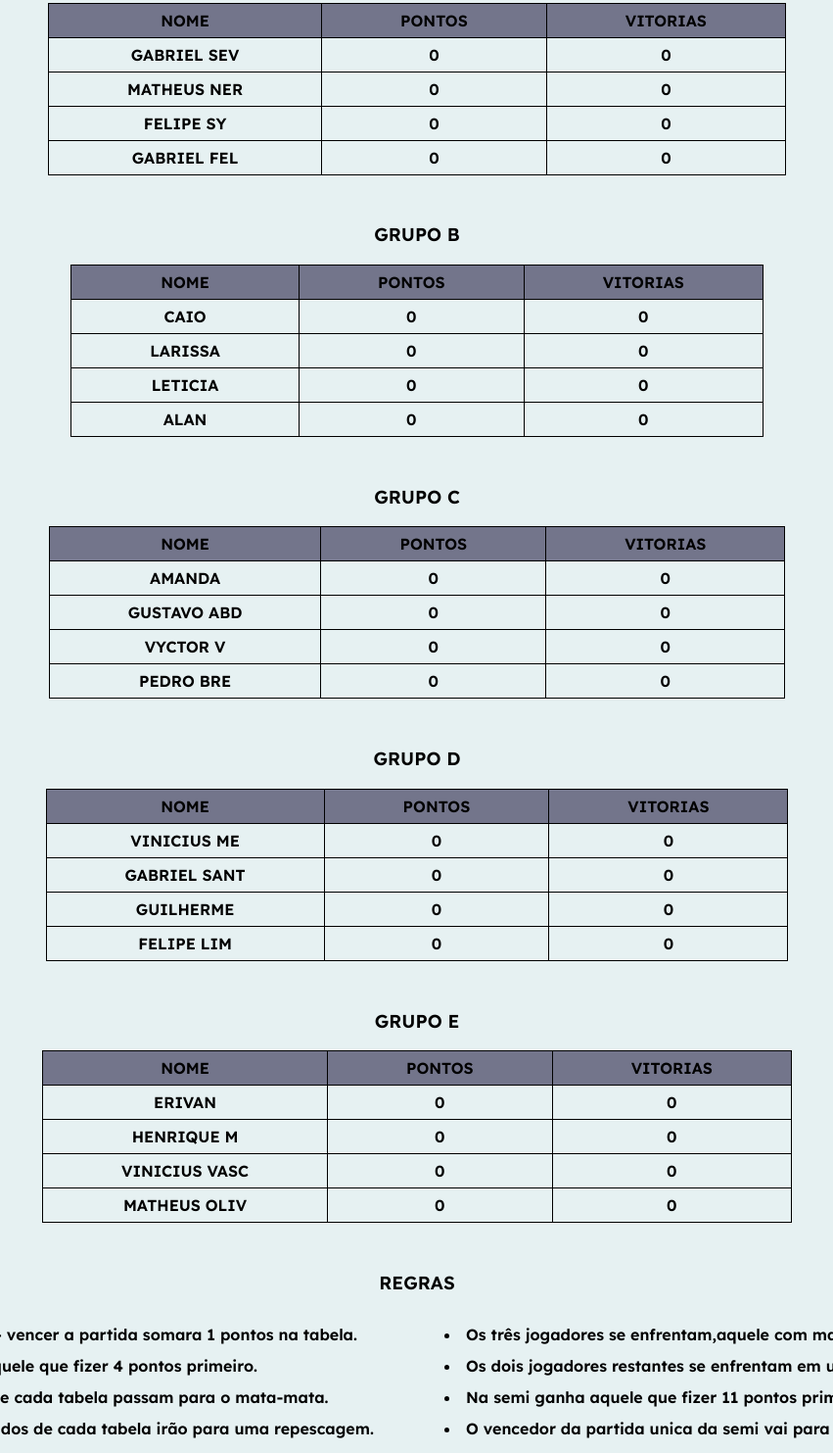
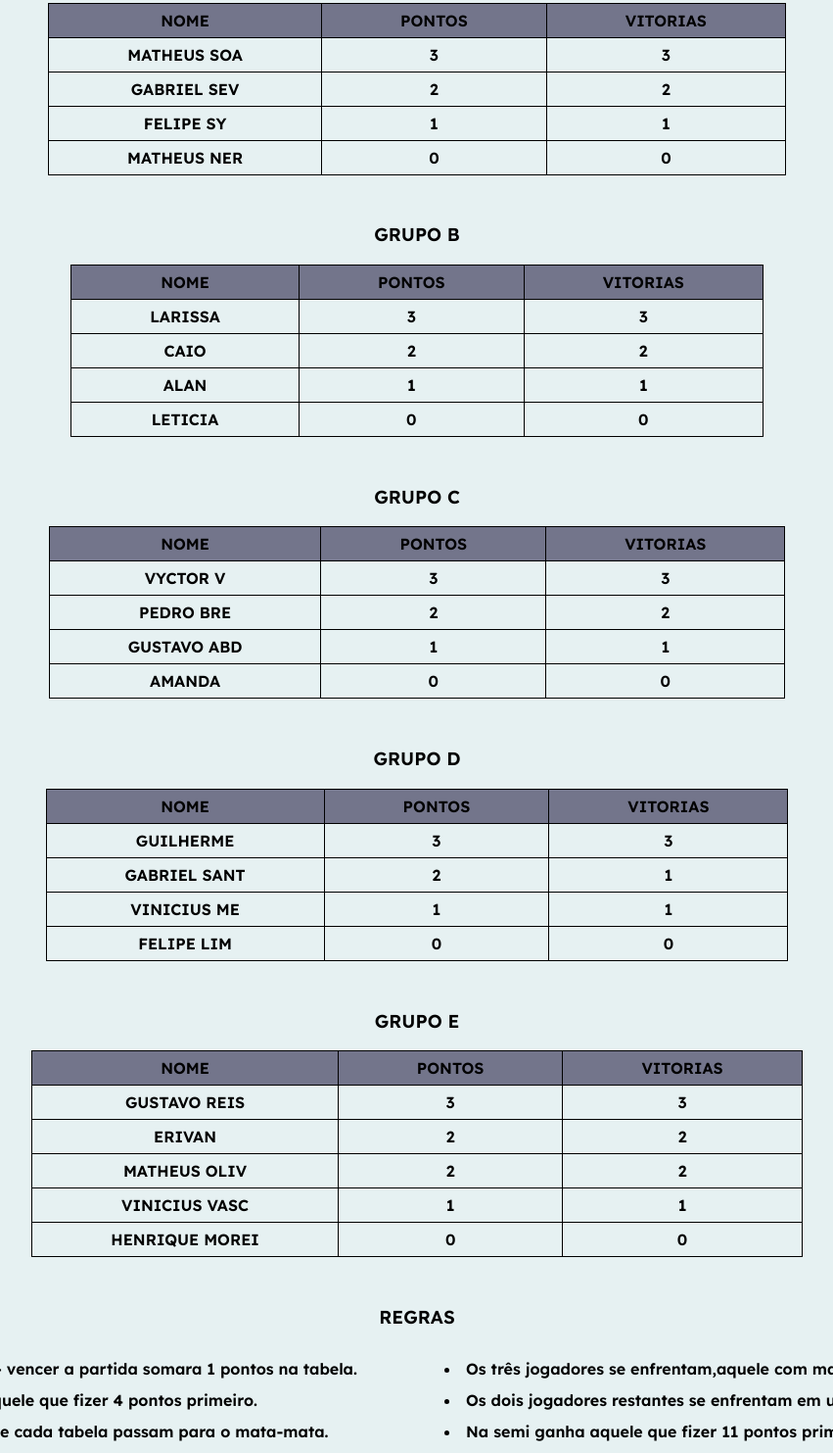
Before and after one commit to vitorazevedosiqueira/cpp-pebolimepingpong, a plain HTML site: page alem/pingpong.html in a window 1280 px wide. Shown: the part 286-1769 px from the top of the page at 98% size, without its empty margins (214-1065 px from the left). Drawn offline with Linux system fonts and the light colour scheme; files whose address does not match are found by name; a web font is replaced by a local one.

Commit message:
atualização da tabela semana1

```diff
--- a/alem/pingpong.html
+++ b/alem/pingpong.html
@@ -38,12 +38,30 @@
 
             </tr>
 
+
+            <tr>
+                <td>MATHEUS SOA</td>
+                <td>3</td>
+                <td>3</td>
+
+            </tr>
+
+
             <tr>
                 <td>GABRIEL SEV</td>
-                <td>0</td>
-                <td>0</td>
+                <td>2</td>
+                <td>2</td>
 
             </tr>
+
+
+            <tr>
+                <td>FELIPE SY</td>
+                <td>1</td>
+                <td>1</td>
+
+            </tr>
+
 
             <tr>
                 <td>MATHEUS NER</td>
@@ -52,18 +70,12 @@
 
             </tr>
 
-            <tr>
-                <td>FELIPE SY</td>
-                <td>0</td>
-                <td>0</td>
 
-            </tr>
-            <tr>
-                <td>GABRIEL FEL</td>
-                <td>0</td>
-                <td>0</td>
 
-            </tr>
+
+
+
+
 
         </table>
 
@@ -77,18 +89,30 @@
             </tr>
 
             <tr>
-                <td>CAIO</td>
-                <td>0</td>
-                <td>0</td>
+                <td>LARISSA</td>
+                <td>3</td>
+                <td>3</td>
 
             </tr>
 
+
             <tr>
-                <td>LARISSA</td>
-                <td>0</td>
-                <td>0</td>
+                <td>CAIO</td>
+                <td>2</td>
+                <td>2</td>
 
             </tr>
+
+
+            <tr>
+                <td>ALAN</td>
+                <td>1</td>
+                <td>1</td>
+
+            </tr>
+
+
+
 
             <tr>
                 <td>LETICIA</td>
@@ -97,12 +121,11 @@
 
             </tr>
 
-            <tr>
-                <td>ALAN</td>
-                <td>0</td>
-                <td>0</td>
 
-            </tr>
+
+
+
+
         </table>
 
         <h3>GRUPO C</h3>
@@ -114,6 +137,33 @@
 
             </tr>
 
+
+
+            <tr>
+                <td>VYCTOR V</td>
+                <td>3</td>
+                <td>3</td>
+
+            </tr>
+
+            <tr>
+                <td>PEDRO BRE</td>
+                <td>2</td>
+                <td>2</td>
+
+            </tr>
+
+
+
+            <tr>
+                <td>GUSTAVO ABD</td>
+                <td>1</td>
+                <td>1</td>
+
+            </tr>
+
+
+
             <tr>
                 <td>AMANDA</td>
                 <td>0</td>
@@ -121,26 +171,19 @@
 
             </tr>
 
-            <tr>
-                <td>GUSTAVO ABD</td>
-                <td>0</td>
-                <td>0</td>
 
-            </tr>
 
-            <tr>
-                <td>VYCTOR V</td>
-                <td>0</td>
-                <td>0</td>
 
-            </tr>
 
-            <tr>
-                <td>PEDRO BRE</td>
-                <td>0</td>
-                <td>0</td>
 
-            </tr>
+
+
+
+
+
+
+
+
         </table>
 
         <h3>GRUPO D</h3>
@@ -151,30 +194,47 @@
                 <th>VITORIAS</th>
 
             </tr>
+
+            <tr>
+                <td>GUILHERME</td>
+                <td>3</td>
+                <td>3</td>
+
+            </tr>
+
+
+
+            <tr>
+                <td>GABRIEL SANT</td>
+                <td>2</td>
+                <td>1</td>
+
+            </tr>
+
+
+
             <tr>
                 <td>VINICIUS ME</td>
-                <td>0</td>
-                <td>0</td>
+                <td>1</td>
+                <td>1</td>
 
             </tr>
-            <tr>
-                <td>GABRIEL SANT</td>
-                <td>0</td>
-                <td>0</td>
 
-            </tr>
-            <tr>
-                <td>GUILHERME</td>
-                <td>0</td>
-                <td>0</td>
 
-            </tr>
+
             <tr>
                 <td>FELIPE LIM</td>
                 <td>0</td>
                 <td>0</td>
 
             </tr>
+
+
+
+
+
+
+
         </table>
 
         <h3>GRUPO E</h3>
@@ -187,33 +247,55 @@
             </tr>
 
             <tr>
+                <td>GUSTAVO REIS</td>
+                <td>3</td>
+                <td>3</td>
+            </tr>
+
+
+            <tr>
                 <td>ERIVAN</td>
+                <td>2</td>
+                <td>2</td>
+
+            </tr>
+
+            <tr>
+                <td>MATHEUS OLIV</td>
+                <td>2</td>
+                <td>2</td>
+
+            </tr>
+
+            <tr>
+                <td>VINICIUS VASC</td>
+                <td>1</td>
+                <td>1</td>
+
+            </tr>
+
+            <tr>
+                <td>HENRIQUE MOREI</td>
                 <td>0</td>
                 <td>0</td>
 
             </tr>
 
-            <tr>
-                <td>HENRIQUE M</td>
-                <td>0</td>
-                <td>0</td>
-
-            </tr>
-
-            <tr>
-                <td>VINICIUS VASC</td>
-                <td>0</td>
-                <td>0</td>
 
 
-            </tr>
 
-            <tr>
-                <td>MATHEUS OLIV</td>
-                <td>0</td>
-                <td>0</td>
 
-            </tr>
+
+
+
+
+
+
+
+
+
+
+
         </table>
     </main>
 
```
Also changed, not shown: alem/pebolim.html (+72 -39 lines).
